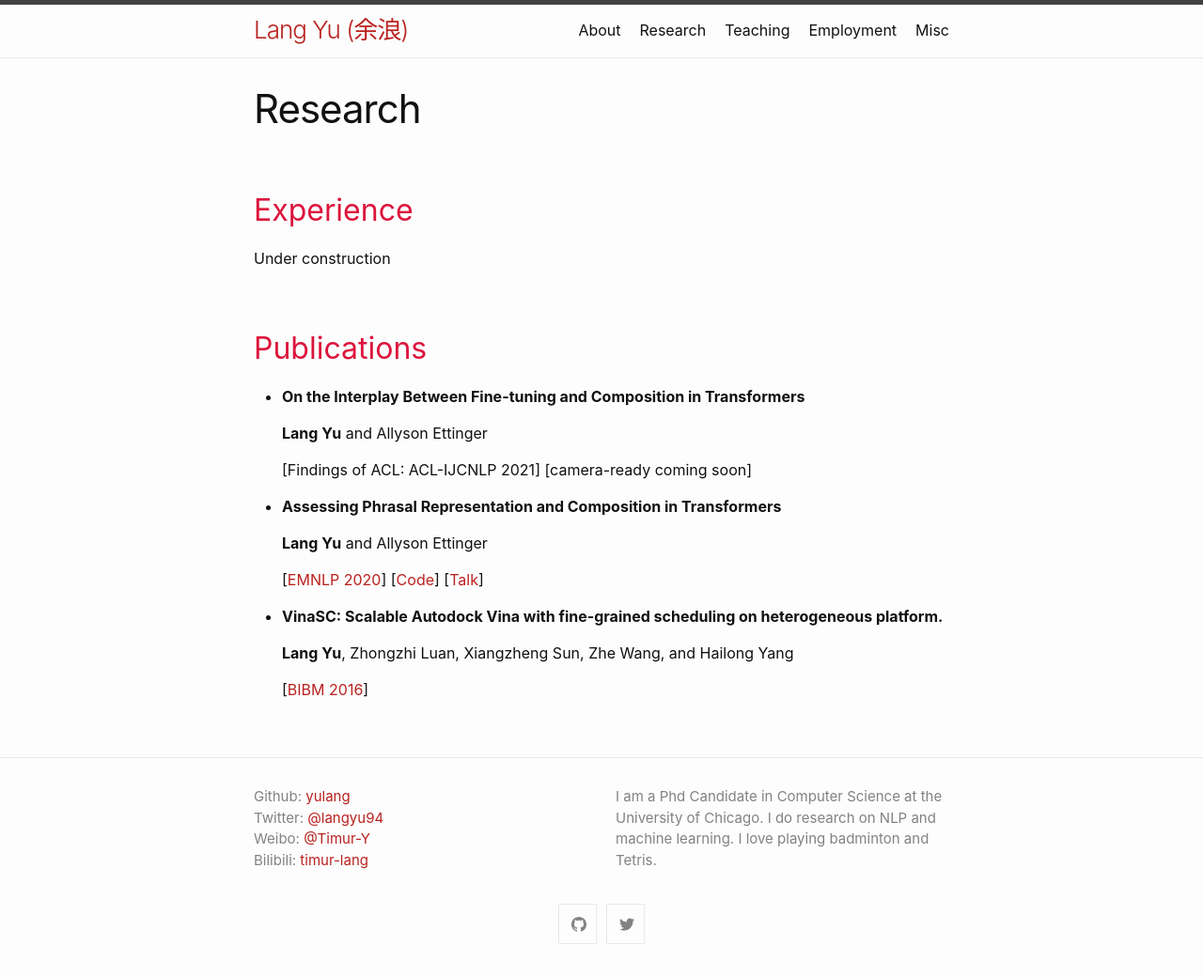
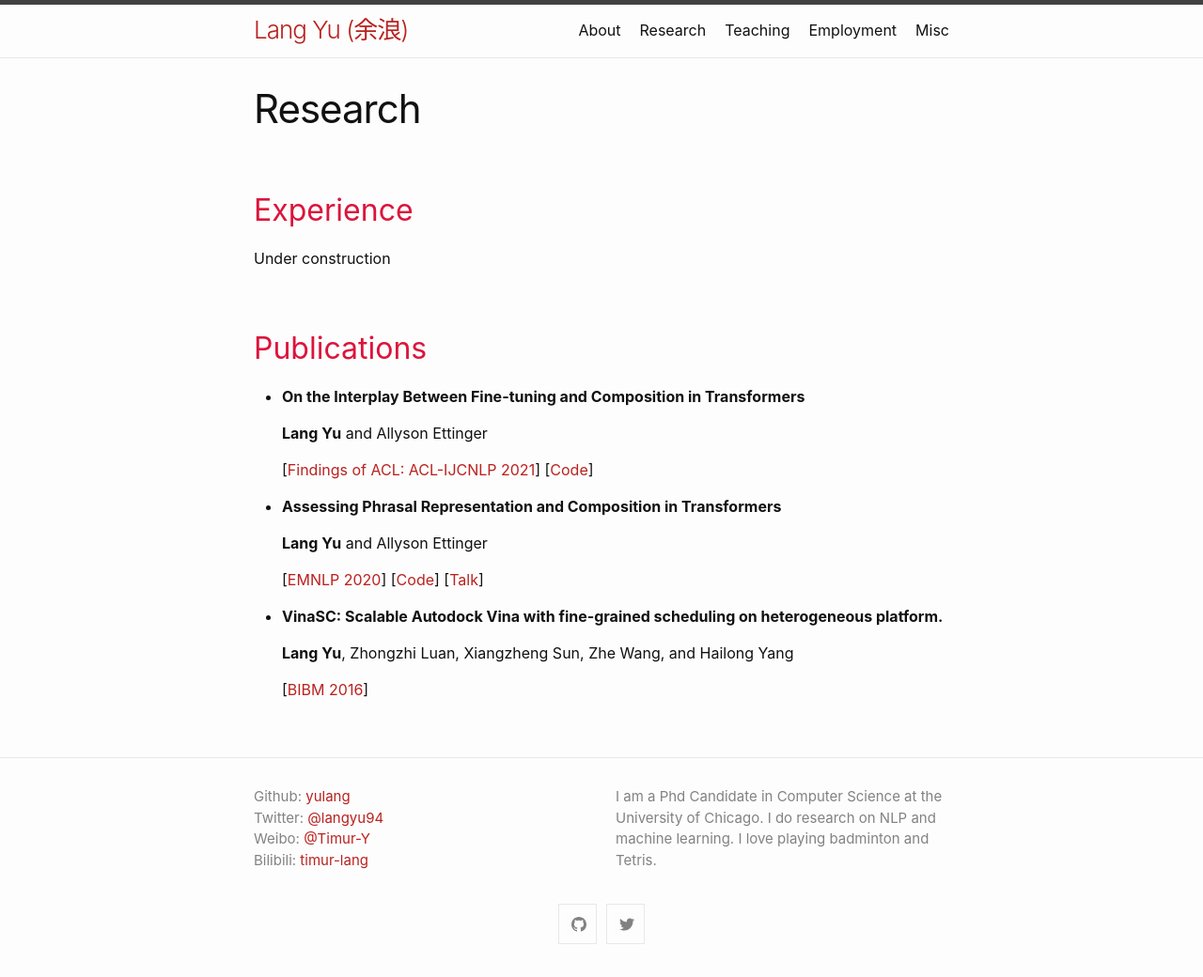
Before and after one commit to yulang/yulang.github.io, a Jekyll site: the page built from iz_01_research.markdown, in a window 1280 px wide. Shown: the whole page at 94% size. Built offline with Jekyll 4.4.1, drawn with Linux system fonts in a browser that asks for light colours.

Commit message:
update paper link

```diff
--- a/iz_01_research.markdown
+++ b/iz_01_research.markdown
@@ -14,7 +14,7 @@ Under construction
 
    **Lang Yu** and Allyson Ettinger
 
-   [Findings of ACL: ACL-IJCNLP 2021] [camera-ready coming soon]
+   [[Findings of ACL: ACL-IJCNLP 2021](https://arxiv.org/pdf/2105.14668.pdf)] [[Code](https://github.com/yulang/fine-tuning-and-composition-in-transformers)]
 
 - **Assessing Phrasal Representation and Composition in Transformers**
 
```
